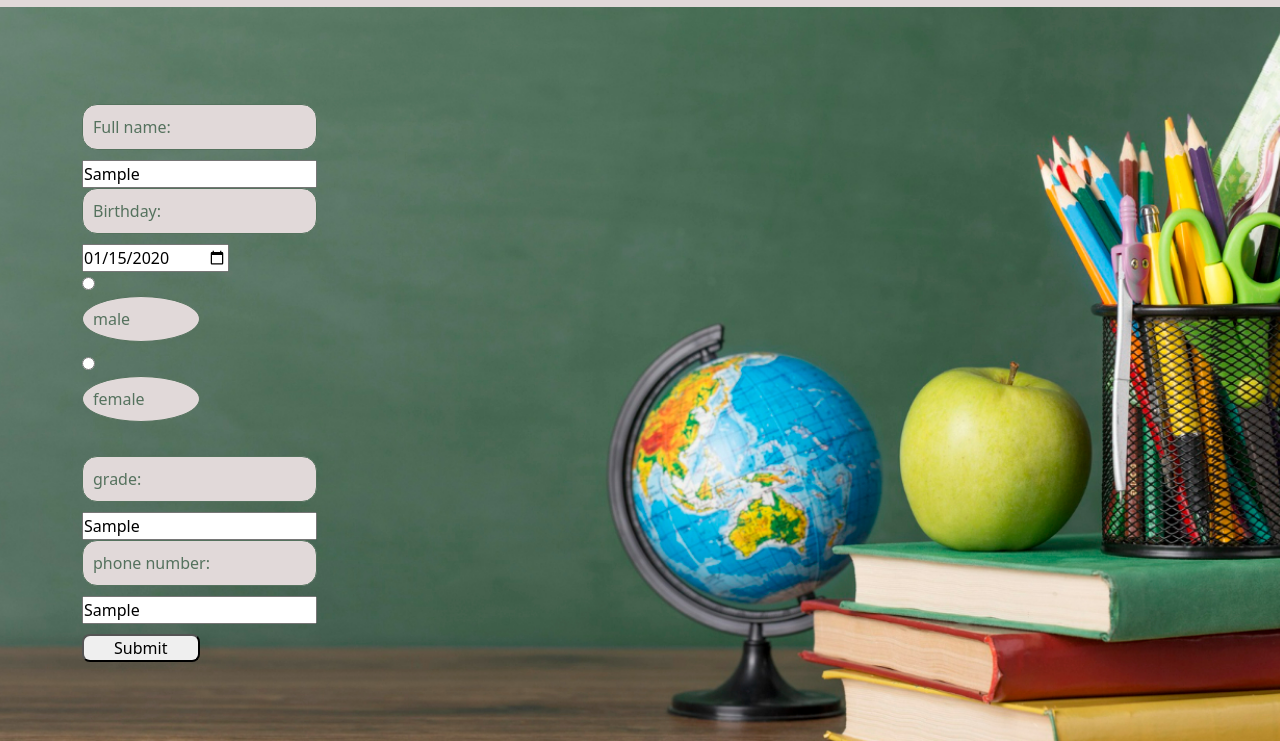
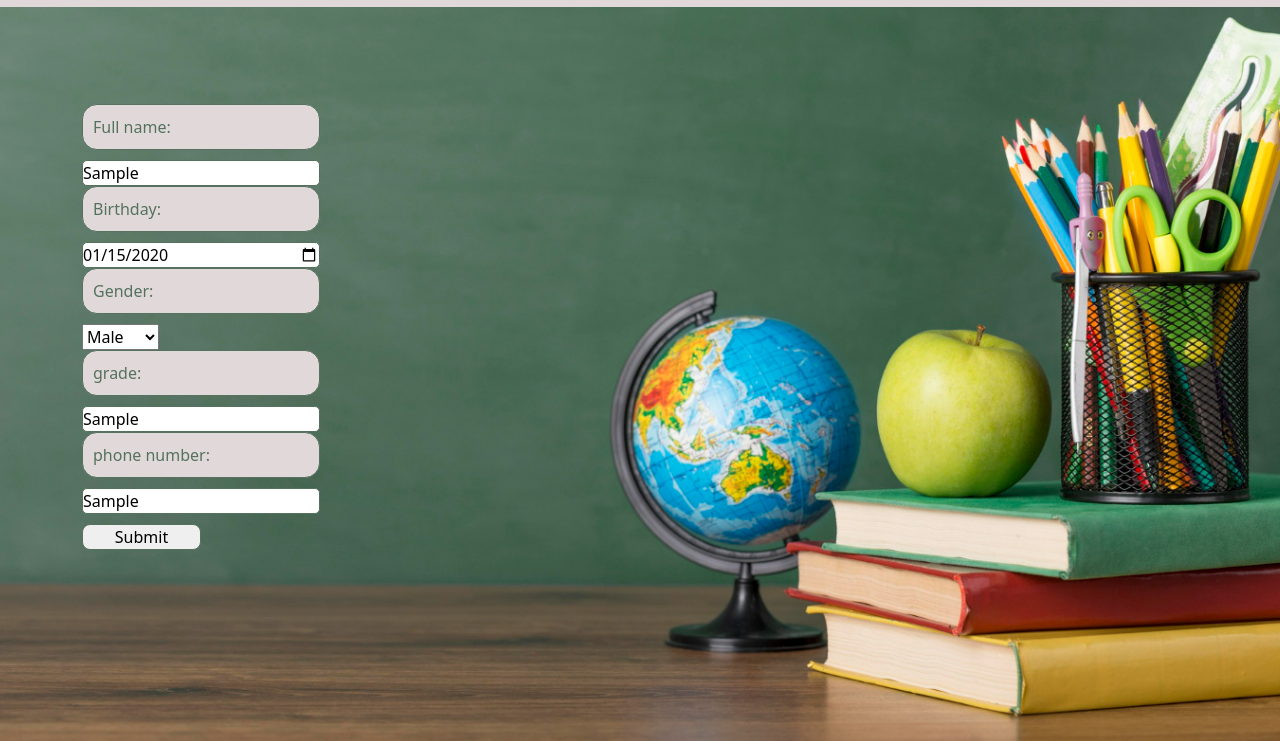
Before and after one commit to Ali-alterawi/school-system, a plain HTML site: page index.html in a window 1280 px wide. Both pictures are taken after typing "Sample", "2020-01-15", "Sample", "Sample" into the empty fields and a click on the input "Submit". Shown: the part 56-797 px from the top of the page. Drawn offline with nearby package versions, Linux system fonts and the light colour scheme.

Commit message:
edit bg-img

```diff
--- a/app.js
+++ b/app.js
@@ -3,31 +3,33 @@ let submittedInfo = document.getElementById("Submit-Info");
 
 studentInfo.addEventListener("submit", (e) => {
   e.preventDefault();
-  let stuName = e.target.fName.value;
+  let stName = e.target.fName.value;
   let date = e.target.birthday.value;
-  let male = e.target.gender.checked ? "female" : "male";
-  let female = e.target.gender.value;
+  let male = e.target.gender.value;
   let phone = e.target.grade.value;
   let grade = e.target.phoneNumber.value;
 
-   ali(stuName, date, male, phone, grade);
+
+
+
+   ali(stName, date, male, phone, grade);
    });
 
-function ali(stuName, date, male, phone, grade) {
+function ali(stName, date, male, phone, grade) {
   let row = document.createElement("tr");
-  let pstuName = document.createElement("td");
+  let pstName = document.createElement("td");
   let pdate = document.createElement("td");
   let pgender = document.createElement("td");
   let pphone = document.createElement("td");
   let pgrade = document.createElement("td");
 
-  pstuName.textContent = stuName;
+  pstName.textContent = stName;
   pdate.textContent = date;
   pgender.textContent = male;
   pphone.textContent = phone;
   pgrade.textContent = grade;
 
-  row.appendChild(pstuName);
+  row.appendChild(pstName);
   row.appendChild(pdate);
   row.appendChild(pgender);
   row.appendChild(pphone);
--- a/index.html
+++ b/index.html
@@ -34,11 +34,16 @@
                     <label for="birthday">Birthday:</label><br>
                     <input type="date"   id="birthday" name="birthday"><br>
 
-                    <input type="radio" id="male" name="gender" value="male" >
+                    <!-- <input type="radio" id="male" name="gender" value="male" >
                     <label class="ms" for="male"> male </label>
 
                     <input type="radio" id="female" name="gender" value="female">
-                    <label class="ms" for="female"> female </label><br>
+                    <label class="ms" for="female"> female </label><br> -->
+                    <label for="gender">Gender:</label>
+                    <select id="gender" name="gender">
+                      <option value="male">Male</option>
+                      <option value="female">Female</option>
+                    </select>
 
                     <label for="grade">grade:</label><br>
                     <input type="text" placeholder=" your grade" id="grade" name="grade"><br>
@@ -82,13 +87,8 @@
         </table>
       </div>
     </main>
-    <div class="d-flex flex-column flex-sm-row justify-content-between py-4 my-4 border-top">
-      <p>© 2022 Company, Inc. All rights reserved.</p>
-      <ul class="list-unstyled d-flex">
-        <li class="ms-3"><a class="link-dark" href="#"><svg class="bi" width="24" height="24"><use xlink:href="#twitter"></use></svg></a></li>
-        <li class="ms-3"><a class="link-dark" href="#"><svg class="bi" width="24" height="24"><use xlink:href="#instagram"></use></svg></a></li>
-        <li class="ms-3"><a class="link-dark" href="#"><svg class="bi" width="24" height="24"><use xlink:href="#facebook"></use></svg></a></li>
-      </ul>
+    <div class="d-flex flex-column flex-sm-row justify-content-center py-4 my-4 border-top">
+      <p class="text-align-center">© 2022 Company, Inc. All rights reserved.</p>
     </div>
 
 
@@ -104,7 +104,6 @@
 
 
     <script src="/docs/5.2/dist/js/bootstrap.bundle.min.js" integrity="sha384-kenU1KFdBIe4zVF0s0G1M5b4hcpxyD9F7jL+jjXkk+Q2h455rYXK/7HAuoJl+0I4" crossorigin="anonymous"></script>
-
     <script src="https://cdn.jsdelivr.net/npm/@popperjs/core@2.11.6/dist/umd/popper.min.js" integrity="sha384-oBqDVmMz9ATKxIep9tiCxS/Z9fNfEXiDAYTujMAeBAsjFuCZSmKbSSUnQlmh/jp3" crossorigin="anonymous"></script>
     <script src="https://kit.fontawesome.com/f834d0470b.js" crossorigin="anonymous"></script>
     <script src="app.js"></script>
--- a/style.css
+++ b/style.css
@@ -53,7 +53,7 @@ header {
 
 /* //////////////////////////////// */
 .section{
-    background-image: url(/img/education-day-arrangement-table-with-copy-space.jpg);
+    background-image: url(./img/education-day-arrangement-table-with-copy-space.jpg);
     width: 100%;
     min-height: 100vh;
     background-size: cover;
@@ -61,7 +61,7 @@ header {
     background-attachment: fixed;
 }
 form{
-    padding : 10rem 0px
+    padding : 10rem 0px;
 }
 label{
     background-color: #e1d9d9;
@@ -89,3 +89,8 @@ label{
 table{
     text-align: center;
 }
+input{
+    border: #55725e solid 1px;
+    border-radius: 5px;
+    width: 100%;
+}
```
Also changed, not shown: higherOrderFunction.js (added).
